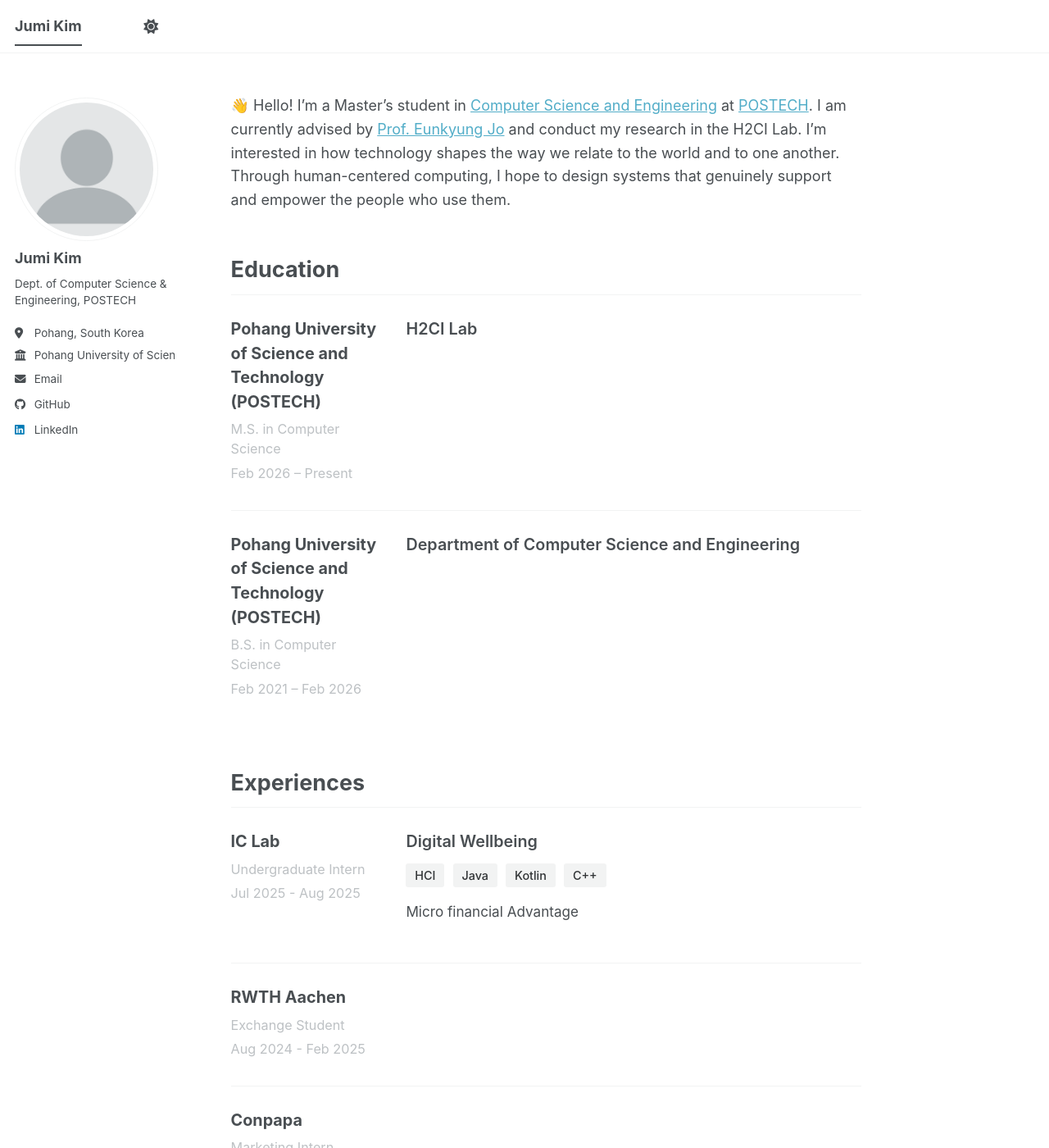
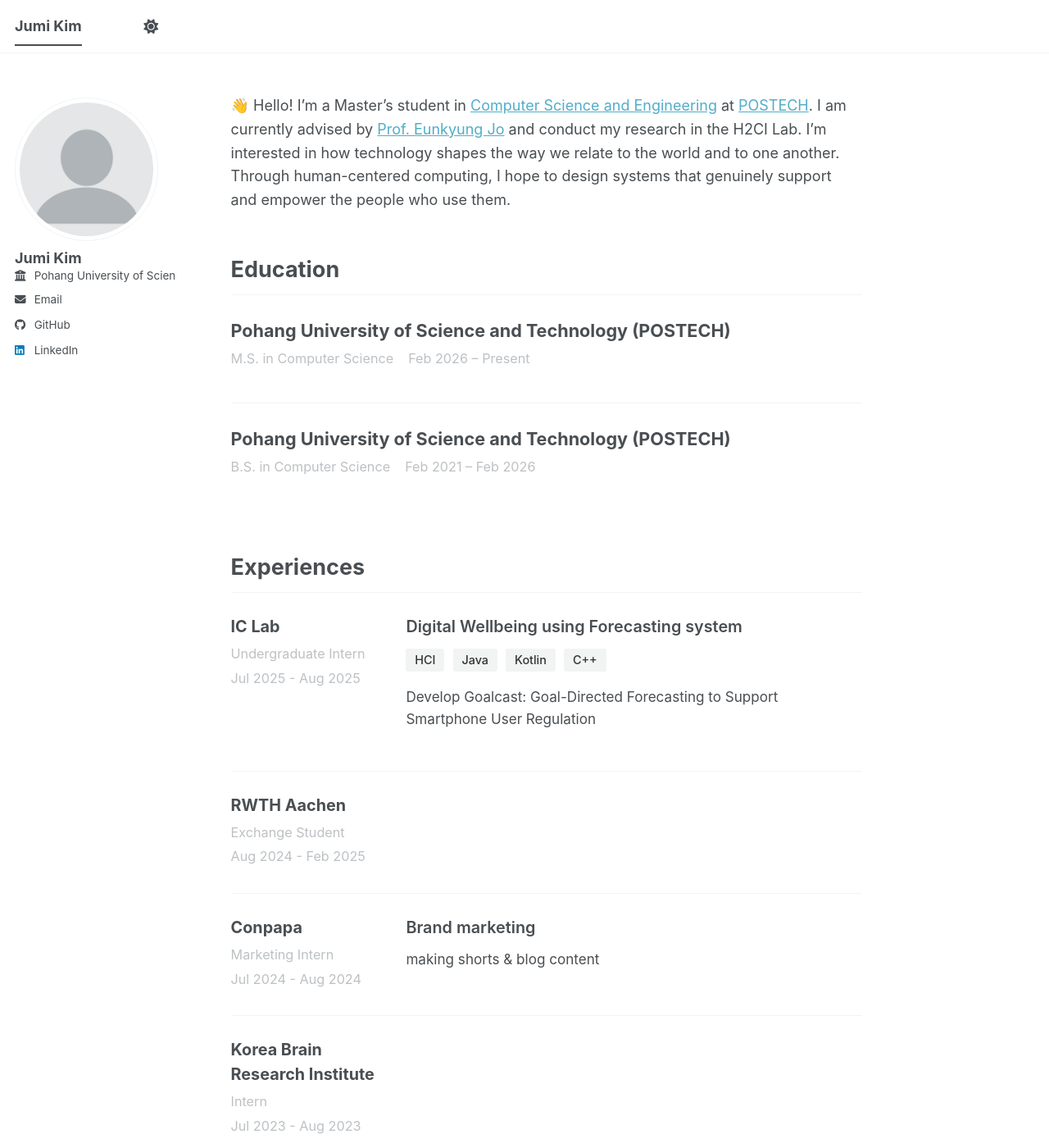
Before and after one commit to jglosa/jglosa.github.io, a Jekyll site: the page built from _pages/about.md, in a window 1280 px wide and 1400 px high. Shown: the whole window at 82% size. Built offline with Jekyll 4.4.1, drawn with Linux system fonts in a browser that asks for light colours; a script bundle is joined from its source files by our own code; library files that are not in the unit come from our copies.

Commit message:
education line format change

```diff
--- a/_config.yml
+++ b/_config.yml
@@ -26,8 +26,8 @@
   avatar           : "profile.png"
   name             : "Jumi Kim"
   pronouns         : # example: "she/her"
-  bio              : "Dept. of Computer Science & Engineering, POSTECH"
-  location         : "Pohang, South Korea"
+  bio              : # "Dept. of Computer Science & Engineering, POSTECH"
+  location         : # "Pohang, South Korea"
   employer         : "Pohang University of Science and Technology"
   uri              : # URLß
   email            : "glosajumi@postech.ac.kr"
--- a/_layouts/portfolio.html
+++ b/_layouts/portfolio.html
@@ -42,18 +42,13 @@
           <h2 class="section-title">Education</h2>
           <div class="experience-group">
             {% for edu in page.education %}
-            <div class="experience-item">
-              <div class="left-column">
+            <div class="single-column-item">
                 <div class="company-name">{{ edu.school }}</div>
                 {% if edu.degree %}<div class="position">{{ edu.degree }}</div>{% endif %}
                 <div class="date">{{ edu.date }}</div>
-              </div>
-              <div class="right-column">
-                {% if edu.department %}<div class="project-title">{{ edu.department }}</div>{% endif %}
                 {% if edu.description %}
                 <div class="description">{{ edu.description | markdownify }}</div>
                 {% endif %}
-              </div>
             </div>
             {% endfor %}
           </div>
--- a/_pages/about.md
+++ b/_pages/about.md
@@ -25,9 +25,9 @@
   - company: "IC Lab"
     position: "Undergraduate Intern"
     date: "Jul 2025 - Aug 2025"
-    project: "Digital Wellbeing"
+    project: "Digital Wellbeing using Forecasting system"
     technologies: ["HCI", "Java", "Kotlin", "C++"]
-    description: "Micro financial Advantage"
+    description: "Develop Goalcast: Goal-Directed Forecasting to Support Smartphone User Regulation"
 
   - company: "RWTH Aachen"
     position: "Exchange Student"
@@ -36,8 +36,9 @@
 
   - company: "Conpapa"
     position: "Marketing Intern"
-    date: "Jun 2024 - Aug 2024"
-    description: ""
+    project: "Brand marketing"
+    date: "Jul 2024 - Aug 2024"
+    description: "making shorts & blog content"
 
   - company: "Korea Brain Research Institute"
     position: "Intern"
--- a/_sass/_custom.scss
+++ b/_sass/_custom.scss
@@ -88,3 +88,34 @@
     gap: 1rem;
   }
 }
+
+/* 1줄짜리 디자인 (Education 등에 사용) */
+.single-column-item {
+  padding-bottom: 1.5rem;
+  margin-bottom: 1.5rem;
+
+  &:not(:last-child) {
+    border-bottom: 1px solid var(--global-border-color);
+  }
+
+  .company-name {
+    font-size: 1.2rem;
+    font-weight: 700;
+    color: var(--global-text-color);
+    margin-bottom: 0.2rem;
+  }
+
+  .position, .date {
+    display: inline-block;
+    color: var(--global-text-color-light);
+    font-size: 0.9rem;
+    margin-bottom: 0.8rem;
+    margin-right: 1rem;
+  }
+
+  .description {
+    color: var(--global-text-color);
+    line-height: 1.6;
+    font-size: 0.95rem;
+  }
+}
```
